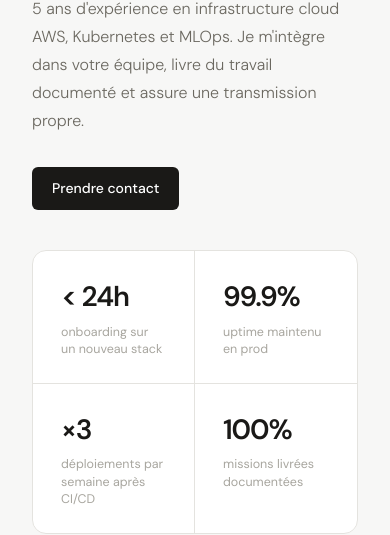
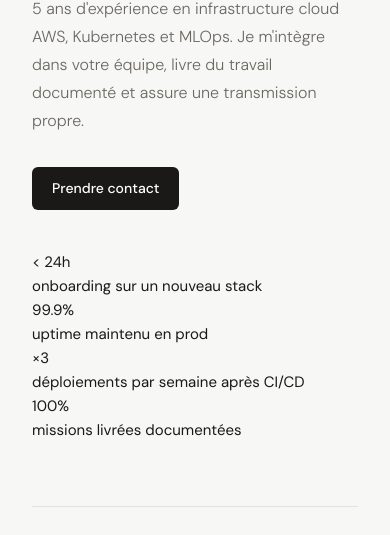
Before and after one commit to antoniodfc/28ptech-services, a website: page index.html in a window 390 px wide. Shown: the part 325-860 px from the top of the page. Drawn offline with nearby package versions, Linux system fonts and the light colour scheme.

Commit message:
fix : delete dashboard

```diff
--- a/assets/css/freelance.css
+++ b/assets/css/freelance.css
@@ -46,19 +46,6 @@
 .prow-label { color: var(--text2); font-weight: 300; }
 .prow-val { font-family: 'DM Mono', monospace; font-size: 12px; font-weight: 500; color: var(--text); }
 .prow-val.green { color: var(--green); }
-
-/* STATS (grille 4 colonnes) */
-.stats {
-  display: grid; grid-template-columns: repeat(4, 1fr);
-  border: 1px solid var(--border); border-radius: var(--r3);
-  overflow: hidden; background: var(--bg2);
-  animation: fadeUp 0.4s 0.26s ease both;
-  margin-top: 3rem;
-}
-.stat { padding: 1.5rem 1.75rem; border-right: 1px solid var(--border); }
-.stat:last-child { border-right: none; }
-.stat-n { font-size: 28px; font-weight: 600; letter-spacing: -0.04em; color: var(--text); display: block; margin-bottom: 4px; }
-.stat p { font-size: 12.5px; color: var(--text3); line-height: 1.4; }
 
 /* STACK */
 .stack-grid { display: flex; flex-direction: column; gap: 1.25rem; }
@@ -399,10 +386,6 @@
 @media (max-width: 640px) {
   .hero-layout { grid-template-columns: 1fr; }
   .profile-aside { display: none; }
-  .stats { grid-template-columns: repeat(2, 1fr); }
-  .stats .stat:nth-child(2) { border-right: none; }
-  .stats .stat:nth-child(3) { border-top: 1px solid var(--border); }
-  .stats .stat:nth-child(4) { border-top: 1px solid var(--border); border-right: none; }
   .svcs { grid-template-columns: 1fr; }
   .about-wrap { grid-template-columns: 1fr; }
   .about-strip { grid-template-columns: auto 1fr; }
```
Also changed, not shown: en/freelance.html (+0 -7 lines), freelance.html (+0 -7 lines), pt/freelance.html (+0 -7 lines).
